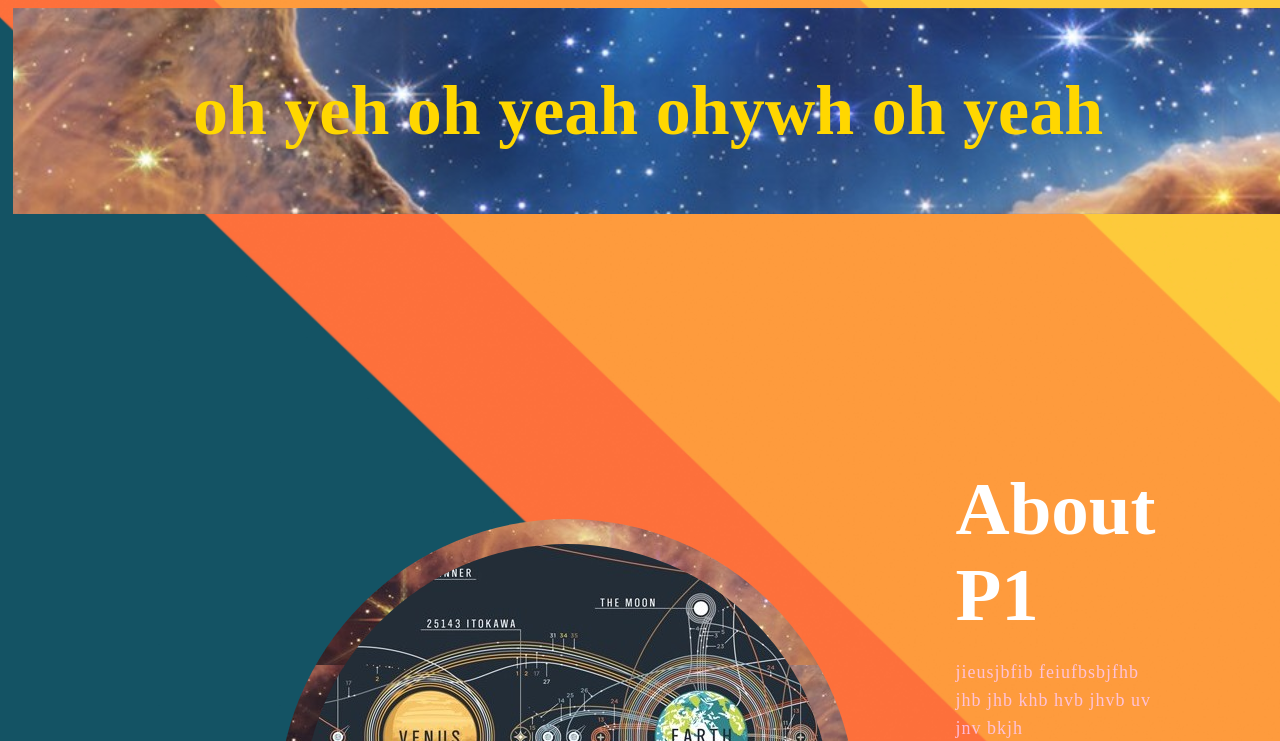
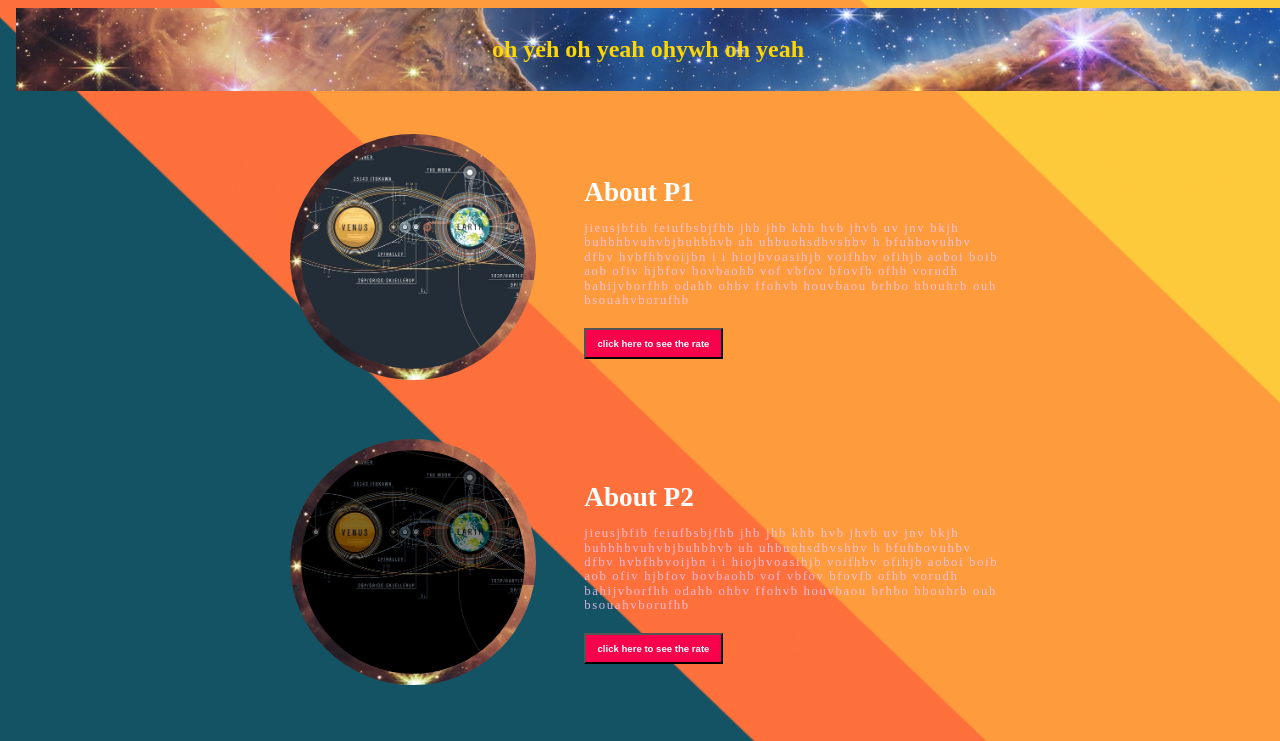
Before and after one commit to genos77/poweb, a plain HTML site: page index.html in a window 1280 px wide. Shown: the top 741 px of the page. Drawn offline with Linux system fonts and the light colour scheme.

Commit message:
new chnage

```diff
--- a/css/newcss01.css
+++ b/css/newcss01.css
@@ -23,59 +23,40 @@ background-position:center;
 }
 
 .box h2{
-font-size:7rem;
+font-size:1.5rem;
 color: #FFD700;
 display:flex;
 align-items:center;
 justify-content:center;
 }
 
-header {
-/*position:fixed;*/
-width:100%;
-}
-header {
-top:0;
-}
-
-
-html{
-font-size: 62.5%;
-
-}
-
-img{
-background-image: url(../1.jpg)
-}
-
-
 .about{
 background-image:url(../lol0707.jpg);
-padding:9rem 15rem;
-margin:10rem;
+padding:1rem 1rem;
+margin:1.7rem;
 background-repeat: no-repeat;
 background-size:cover;
 background-position:center;
 }
 
 .about img{
-padding:2.5rem; border-radius: 50%;
+padding:.7rem; border-radius: 50%;
 -webkit-border-radius: 50%;
 -moz-border-radius: 50%;
+background-image: url(../1.jpg);
 height:auto;
-width:60rem;
-margin-right:10rem;
+width:14rem;
+margin-right:3rem;
 }
 
-
 .about-text{
-width:55rem;
+width:50rem;
 
 }
 
 .main {
 width:155rem;
-max-width:95%;
+max-width:60%;
 margin:0 auto;
 display:flex;
 align-items:center;
@@ -86,18 +67,18 @@ justify-content:space-around;
 
 
 color:white;
-font-size:7.5rem;
+font-size:1.7rem;
 text-transform:capitalize;
-margin-bottom:2rem;
+margin-bottom:.7rem;
 }
 
 .about-text p{
 
 color:#fcfc;
 letter-spacing:.1rem;
-line-height:2.8rem;
-font-size:1.8rem;
-margin-bottom:4.5rem;
+line-height:0.9rem;
+font-size:.8rem;
+margin-bottom:1.3rem;
 
 }
 
@@ -106,22 +87,6 @@ text-decoration : none;
 background-color:#f9004d;
 color:white;
 font-weight:bold;
-padding:1.3rem 3rem;
+padding:.5rem .7rem;
+font-size:.6rem;
 }
-
-
-@media(max-width:998px){
-
-html{font-size:55%;
-}
-
-}
-
-@media(max-width:768px)
-{
-
-html{
-font-size:45%;
-}
-
-}
```
